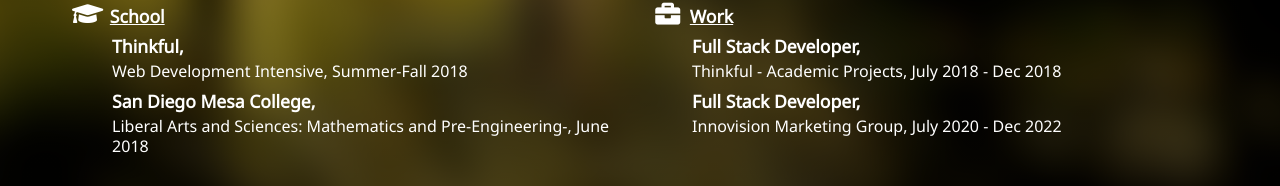
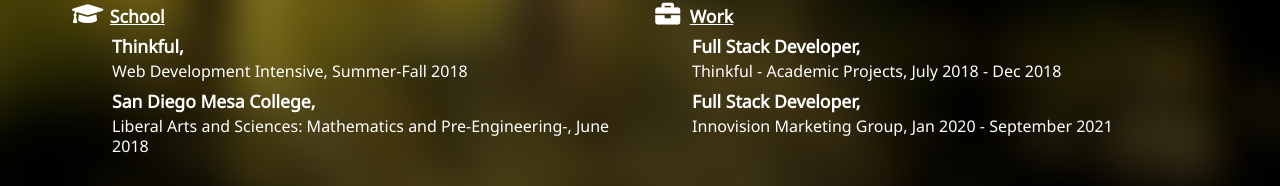
Before and after one commit to rcureta/react-portfolio, a React (Create React App) app: page / in a window 1280 px wide. Shown: the part 3392-3578 px from the top of the page. Built offline with nearby package versions, Linux system fonts and the light colour scheme.

Commit message:
Update about.js

```diff
--- a/src/components/main-page/about.js
+++ b/src/components/main-page/about.js
@@ -23,7 +23,7 @@ function About(props) {
         <section className="col-6 box">
           <ul><i className="fas fa-briefcase fa-fw" aria-hidden="true"></i>&nbsp;<span className="list-header">Work</span>
             <li><span className="list-title">Full Stack Developer,</span>Thinkful - Academic Projects, July 2018 - Dec 2018</li>
-            <li><span className="list-title">Full Stack Developer,</span>Innovision Marketing Group, July 2020 - Dec 2022</li>
+            <li><span className="list-title">Full Stack Developer,</span>Innovision Marketing Group, Jan 2020 - September 2021</li>
         </ul>
         </section>
       </div>
```
